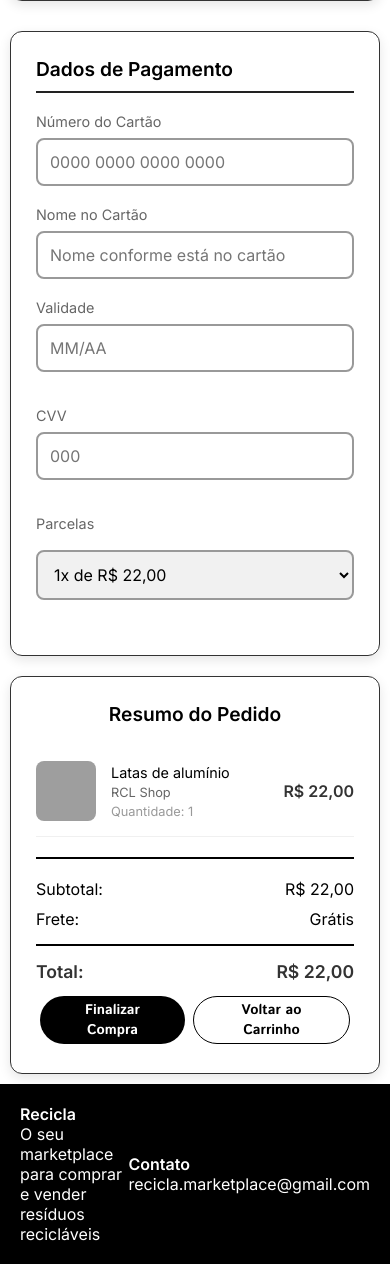
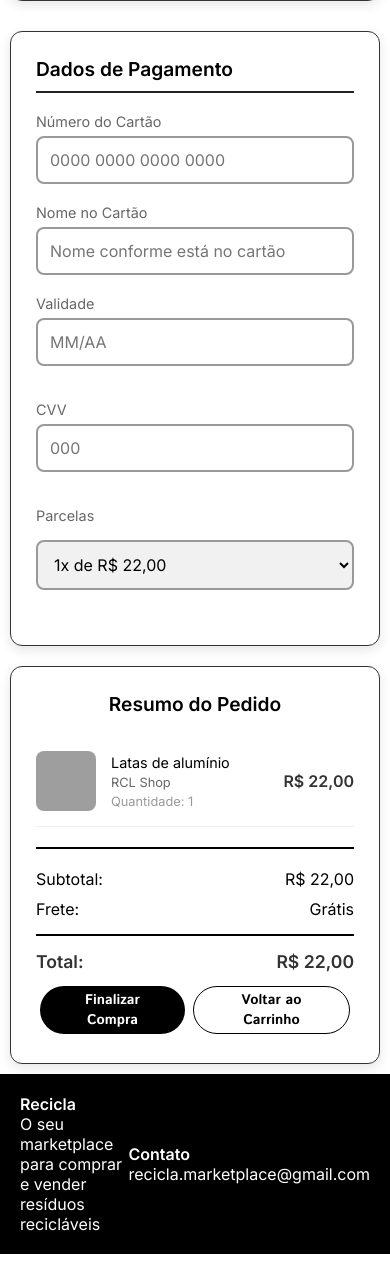
Before and after one commit to jappejappe/PI-Group2-2025, a Flask app: page /compra in a window 390 px wide. Shown: the part 506-1770 px from the top of the page. Run offline with Flask 3, Linux system fonts and the light colour scheme; parts of the project's set-up code (start-up, migrations or seed data) failed here and were passed over; some libraries are stand-ins or nearby versions; grey boxes are pictures that could not be loaded.

Commit message:
responsivo

```diff
--- a/static/css/styles.css
+++ b/static/css/styles.css
@@ -2015,7 +2015,7 @@ input[type=number] {
 .form-grupo {
   display: flex;
   flex-direction: column;
-    gap: 8px;
+  gap: 6px;
   margin-bottom: 20px;
 }
 
@@ -2240,7 +2240,7 @@ input[type=number] {
   color: #333333;
 }
 
-@media (max-width: 768px) {
+@media (max-width: 1120px) {
   .checkout-container {
   grid-template-columns: 1fr;
   gap: 20px;
--- a/templates/pages/compra.html
+++ b/templates/pages/compra.html
@@ -8,6 +8,7 @@
   <link href="https://fonts.googleapis.com/css2?family=Playfair+Display:wght@500;700&family=Inter:wght@400;600&display=swap" rel="stylesheet">
 </head>
 <body>
+<div id="compraBody">
 {% include 'components/header.html' %}
 
     <div class="checkout-container">
@@ -142,6 +143,7 @@
         </div>
         </div>
     </div>
+</div>
 
   <div id="modalConfirmacao" class="modal-confirmacao">
     <div class="modal-conteudo">
```
Lines whose indentation alone changed are shown as unchanged.
